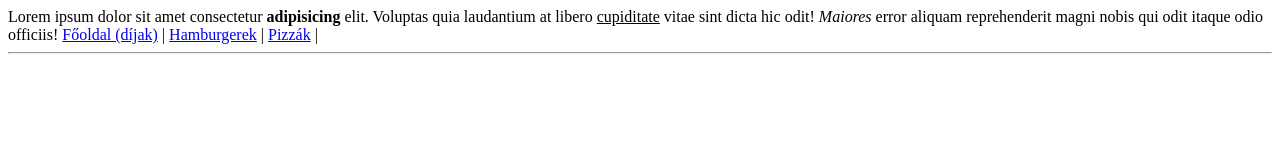
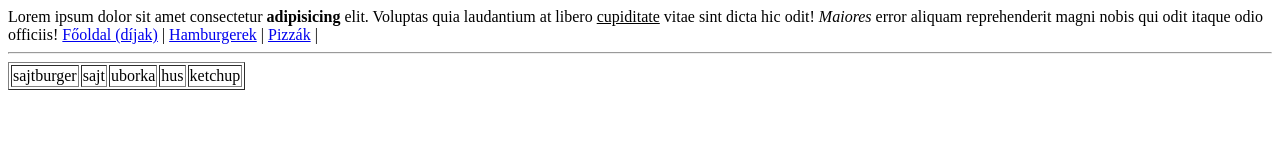
Before and after one commit to szabi180/etterem, a plain HTML site: page index.html in a window 1280 px wide. Drawn offline with Linux system fonts and the light colour scheme.

Commit message:
létrehoztam valamit

```diff
--- a/index.html
+++ b/index.html
@@ -13,5 +13,24 @@ Lorem ipsum dolor sit amet consectetur <b>adipisicing</b> elit. Voluptas quia la
 	<a href="pizzak.html">Pizzák</a> |
 	<hr>
 </body>
+<table border="1">
+<tr>
+<td>sajtburger</td>
+<td>sajt</td>
+<td>uborka</td>
+<td>hus</td>
+<td>ketchup</td>
 
+
+
+
+
+
+</tr>
+
+
+
+
+
+</table>
 </html>
```
